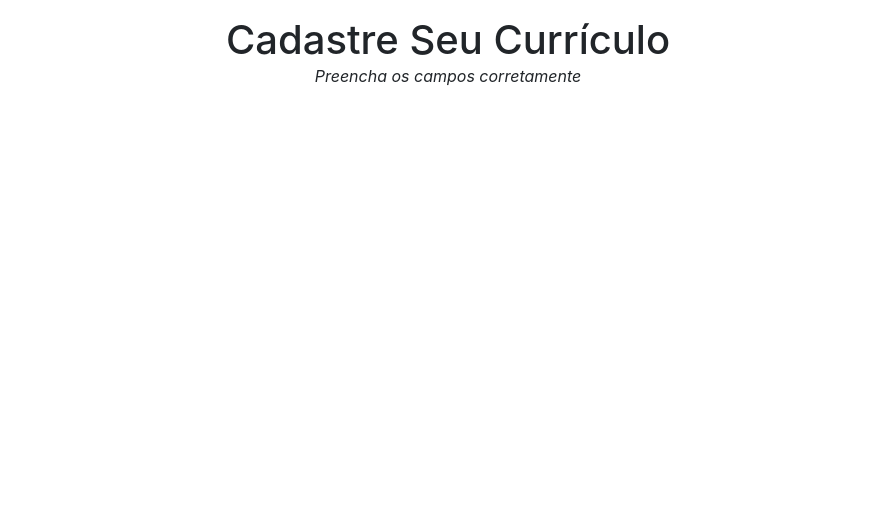
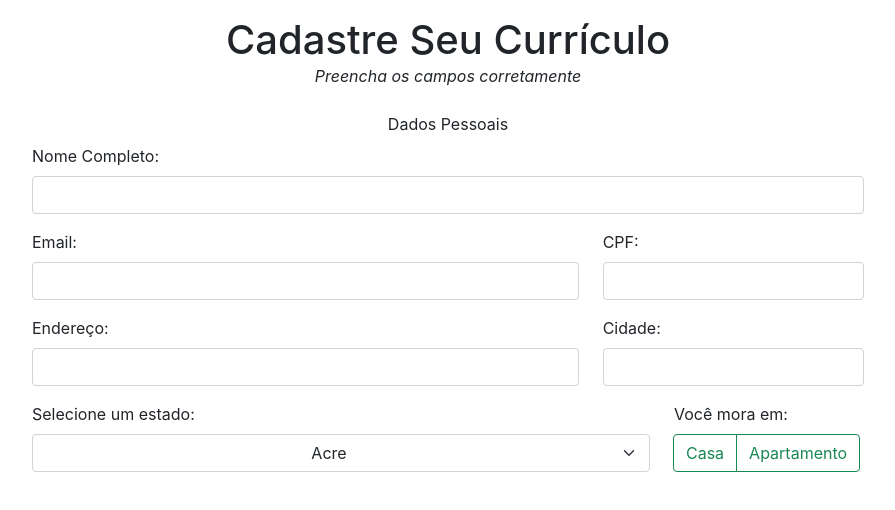
Before and after one commit to oguiaugusto/trybe-exercises, a React (Create React App) app in the folder 02 - FRONT-END/bloco-11-componentes-com-estado-eventos-e-formularios-com-react/dia-2-formularios-no-react/my-form-2.0/: page / in a window 1280 px wide. Shown: the top 510 px of the page, without its empty margins (192-1087 px from the left). Built offline with nearby package versions, Linux system fonts and the light colour scheme.

Commit message:
Exercício 1

```diff
--- /dev/null
+++ b/02 - FRONT-END/bloco-11-componentes-com-estado-eventos-e-formularios-com-react/dia-2-formularios-no-react/my-form-2.0/src/AddressInputs.jsx
@@ -0,0 +1,84 @@
+import React from 'react';
+import CreateStatesOption from './CreateStatesOption';
+import { brStates } from './data/brazilianStates';
+
+class AddressInputs extends React.Component {
+  render() {
+    const { value, handleChange, handleCityBlur } = this.props;
+    const { address, city, states, type } = value;
+    return (
+      <>
+        <div className="row">
+          <div className="col-8">
+            <label htmlFor="address" className="form-label">Endereço:</label>
+            <input
+              className="form-control"
+              type="text"
+              name="address"
+              id="address"
+              maxLength="200"
+              value={address.replace(/[`~!@#$%^&*()_|+=?;:'".<>{}[\]\\/]/gi, '')}
+              /* Source: https://stackoverflow.com/questions/4374822/remove-all-special-characters-with-regexp */
+              onChange={handleChange}
+              required
+              />
+          </div>
+          <div className="col">
+            <label htmlFor="city" className="form-label">Cidade:</label>
+            <input
+              className="form-control"
+              type="text"
+              name="city"
+              id="city"
+              maxLength="200"
+              value={city}
+              onChange={handleChange}
+              onBlur={handleCityBlur}
+              required
+              />
+          </div>
+        </div>
+        <div className="row">
+          <div className="col-9">
+            <p className="mb-2">Selecione um estado:</p>
+            <select className="form-select text-center" name="states" id="states"value={states} onChange={handleChange}>
+              {brStates.map((brState) => {
+                const { state, postal } = brState;
+
+                return <CreateStatesOption key={postal} state={state} />
+              })}
+            </select>
+          </div>
+          <div className="col">
+            <p className="mb-2">Você mora em:</p>
+            <div className="btn-group" role="group">
+              <input
+                type="radio"
+                className="btn-check"
+                name="type"
+                id="Casa"
+                checked={type === "Casa"}
+                value="Casa"
+                onChange={handleChange}
+                required
+              />
+              <label htmlFor="Casa" className="btn btn-outline-success">Casa</label>
+
+              <input
+                type="radio"
+                className="btn-check"
+                name="type" id="Apartamento"
+                checked={type === "Apartamento"}
+                value="Apartamento"
+                onChange={handleChange}
+              />
+              <label htmlFor="Apartamento" className="btn btn-outline-success">Apartamento</label>
+            </div>
+          </div>
+        </div>
+    </>
+    );
+  }
+}
+
+export default AddressInputs;
--- a/02 - FRONT-END/bloco-11-componentes-com-estado-eventos-e-formularios-com-react/dia-2-formularios-no-react/my-form-2.0/src/App.css
+++ b/02 - FRONT-END/bloco-11-componentes-com-estado-eventos-e-formularios-com-react/dia-2-formularios-no-react/my-form-2.0/src/App.css
@@ -0,0 +1,8 @@
+.form {
+  width: 70%;
+  margin: auto;
+}
+
+.form .container .row {
+  margin: 1rem 0;
+}
--- a/02 - FRONT-END/bloco-11-componentes-com-estado-eventos-e-formularios-com-react/dia-2-formularios-no-react/my-form-2.0/src/App.js
+++ b/02 - FRONT-END/bloco-11-componentes-com-estado-eventos-e-formularios-com-react/dia-2-formularios-no-react/my-form-2.0/src/App.js
@@ -1,6 +1,7 @@
 import React from 'react';
 import './App.css';
 import Header from './Header';
+import Form from './Form';
 
 class App extends React.Component {
   constructor() {
@@ -11,6 +12,7 @@ class App extends React.Component {
     return (
       <>
         <Header />
+        <Form />
       </>
     );
   }
--- /dev/null
+++ b/02 - FRONT-END/bloco-11-componentes-com-estado-eventos-e-formularios-com-react/dia-2-formularios-no-react/my-form-2.0/src/CreateStatesOption.jsx
@@ -0,0 +1,10 @@
+import React from 'react';
+
+class CreateStatesOption extends React.Component {
+  render() {
+    const { state } = this.props;
+    return <option value={state}>{state}</option>;
+  }
+}
+
+export default CreateStatesOption;
--- /dev/null
+++ b/02 - FRONT-END/bloco-11-componentes-com-estado-eventos-e-formularios-com-react/dia-2-formularios-no-react/my-form-2.0/src/Form.jsx
@@ -0,0 +1,52 @@
+import React from 'react';
+import PersonalData from './PersonalData';
+
+class Form extends React.Component {
+  constructor() {
+    super();
+
+    this.state = {
+      name: '',
+      email: '',
+      cpf: '',
+      address: '',
+      city: '',
+      states: '',
+      type: '',
+    }
+
+    this.handleChange = this.handleChange.bind(this);
+    this.handleCityBlur = this.handleCityBlur.bind(this);
+  }
+
+  handleChange({ target }) {
+    const { name, type } = target;
+    const value = (type === 'checkbox') ? target.checkbox : target.value;
+
+    this.setState({ [name]: value });
+  }
+
+  handleCityBlur({ target }) {
+    const { value } = target;
+    if (value) {
+      const numbers = ['0', '1', '2', '3', '4', '5', '6', '7', '8', '9'];
+      const firstCharacter = value[0];
+      if (numbers.includes(firstCharacter)) {
+        alert('Cidade Inválida');
+        this.setState({ city: '' });
+      };
+    }
+  }
+
+  render() {
+    const { handleChange, handleCityBlur } = this;
+
+    return (
+      <form className="form">
+        <PersonalData value={this.state} handleChange={handleChange} handleCityBlur={handleCityBlur} />
+      </form>
+    );
+  }
+}
+
+export default Form;
--- /dev/null
+++ b/02 - FRONT-END/bloco-11-componentes-com-estado-eventos-e-formularios-com-react/dia-2-formularios-no-react/my-form-2.0/src/PersonalData.jsx
@@ -0,0 +1,64 @@
+import React from 'react';
+import AddressInputs from './AddressInputs';
+
+class PersonalData extends React.Component {
+  render() {
+    const { value, handleChange, handleCityBlur } = this.props;
+    const { name, email, cpf, address, city, states, type } = value;
+    const addressInputs = { address, city, states, type };
+
+    return (
+      <fieldset className="p-2">
+        <legend className="fs-6 text-center">Dados Pessoais</legend>
+        <div className="container">
+          <div className="row">
+            <div className="col">
+              <label className="form-label" htmlFor="name">Nome Completo:</label>
+              <input
+                className="form-control"
+                type="text"
+                name="name"
+                id="name"
+                maxLength="40"
+                value={name.toUpperCase()}
+                onChange={handleChange}
+                required
+              />
+            </div>
+          </div>
+          <div className="row">
+            <div className="col-8">
+              <label className="form-label" htmlFor="email">Email:</label>
+              <input
+                className="form-control"
+                type="text"
+                name="email"
+                id="email"
+                maxLength="50"
+                value={email}
+                onChange={handleChange}
+                required
+              />
+            </div>
+            <div className="col">
+              <label className="form-label" htmlFor="cpf">CPF:</label>
+              <input
+                className="form-control"
+                type="text"
+                name="cpf"
+                id="cpf"
+                maxLength="11"
+                value={cpf}
+                onChange={handleChange}
+                required
+              />
+            </div>
+          </div>
+          <AddressInputs value={addressInputs} handleChange={handleChange} handleCityBlur={handleCityBlur} />
+        </div>
+      </fieldset>
+    );
+  }
+}
+
+export default PersonalData;
--- /dev/null
+++ b/02 - FRONT-END/bloco-11-componentes-com-estado-eventos-e-formularios-com-react/dia-2-formularios-no-react/my-form-2.0/src/data/brazilianStates.js
@@ -0,0 +1,31 @@
+const brStates = [
+  { state: 'Acre', postal: 'ac' },
+  { state: 'Alagoas', postal: 'al' },
+  { state: 'Amapá', postal: 'ap' },
+  { state: 'Amazonas', postal: 'am' },
+  { state: 'Bahia', postal: 'ba' },
+  { state: 'Ceará', postal: 'ce' },
+  { state: 'Espírito Santo', postal: 'es' },
+  { state: 'Goiás', postal: 'go' },
+  { state: 'Maranhão', postal: 'ma' },
+  { state: 'Mato Grosso', postal: 'mt' },
+  { state: 'Mato Grosso do Sul', postal: 'ms' },
+  { state: 'Minas Gerais', postal: 'mg' },
+  { state: 'Pará', postal: 'pa' },
+  { state: 'Paraíba', postal: 'pb' },
+  { state: 'Paraná', postal: 'pr' },
+  { state: 'Pernambuco', postal: 'pe' },
+  { state: 'Piauí', postal: 'pi' },
+  { state: 'Rio de Janeiro', postal: 'rj' },
+  { state: 'Rio Grande do Norte', postal: 'rn' },
+  { state: 'Rio Grande do Sul', postal: 'rs' },
+  { state: 'Rondônia', postal: 'ro' },
+  { state: 'Roraima', postal: 'rr' },
+  { state: 'Santa Catarina', postal: 'sc' },
+  { state: 'São Paulo', postal: 'sp' },
+  { state: 'Sergipe', postal: 'se' },
+  { state: 'Tocantins', postal: 'to' },
+  { state: 'Distrito Federal', postal: 'df' }
+]
+
+module.exports = { brStates };
```
